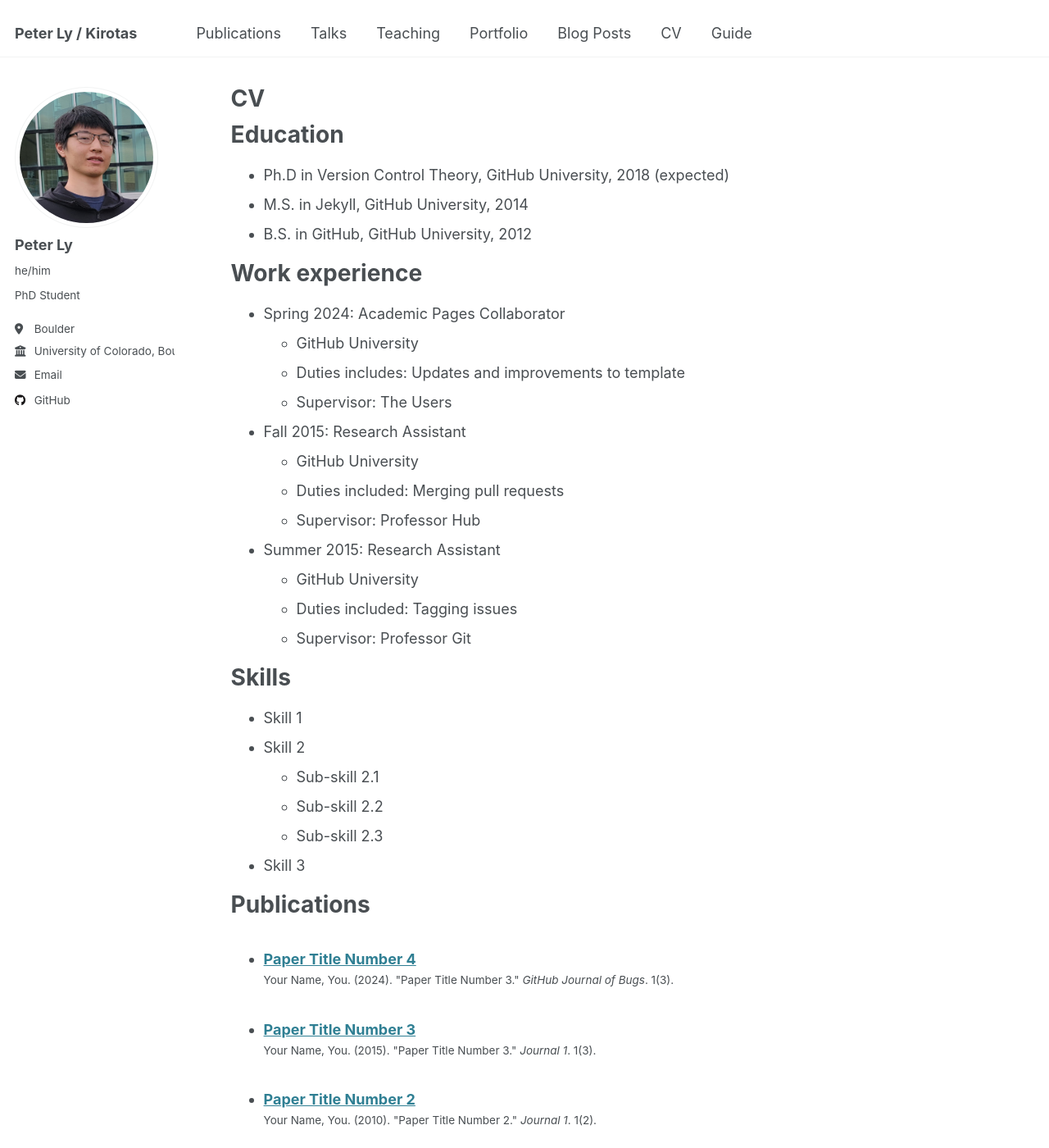
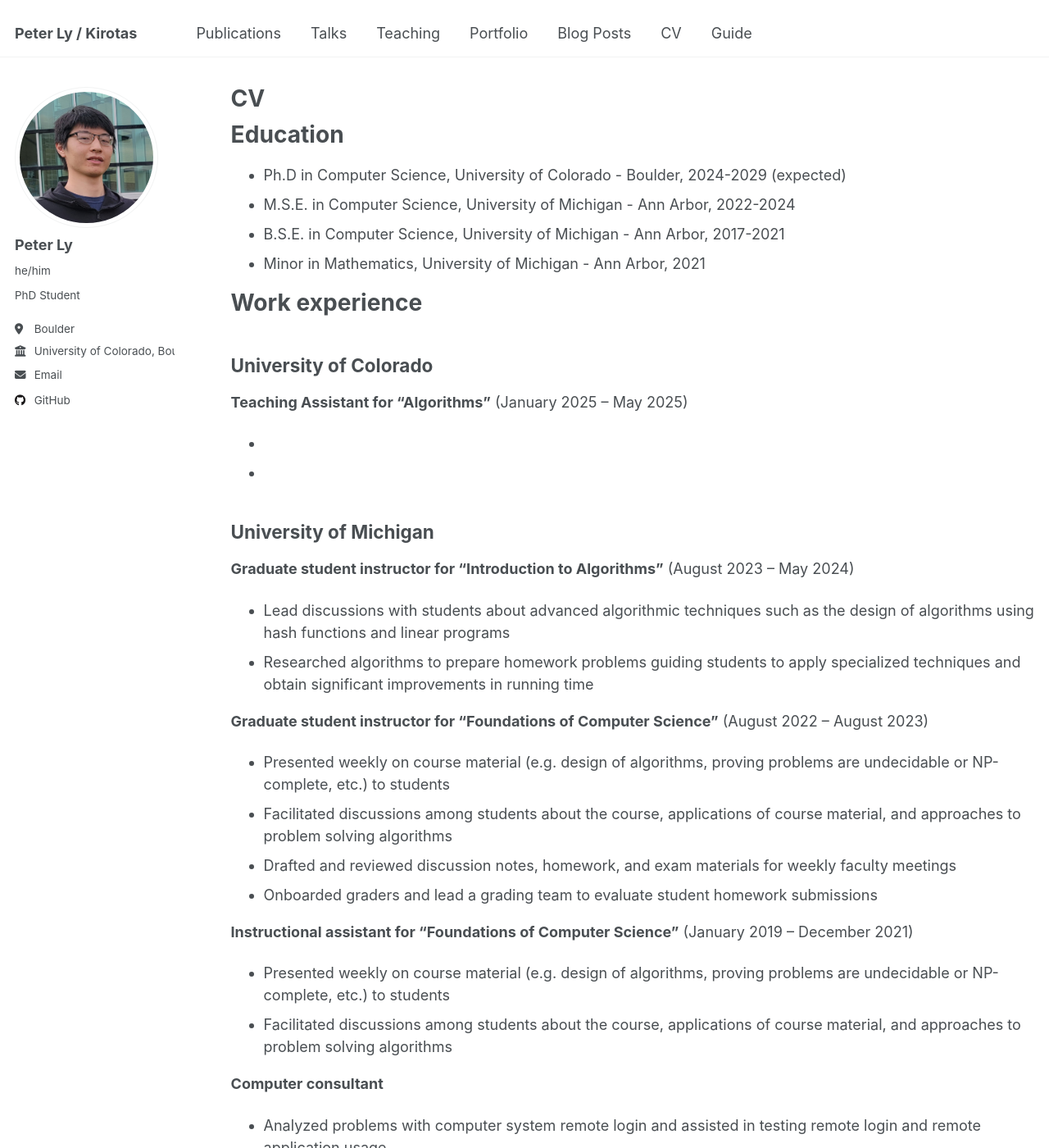
Before and after one commit to kirotas/kirotas.github.io, a Jekyll site: the page built from _pages/cv.md, in a window 1280 px wide and 1400 px high. Shown: the whole window at 82% size. Built offline with Jekyll 4.4.1, drawn with Linux system fonts in a browser that asks for light colours; some of the changed text lies outside the part shown.

Commit message:
Update cv.md

```diff
--- a/_pages/cv.md
+++ b/_pages/cv.md
@@ -11,35 +11,53 @@ redirect_from:
 
 Education
 ======
-* Ph.D in Version Control Theory, GitHub University, 2018 (expected)
-* M.S. in Jekyll, GitHub University, 2014
-* B.S. in GitHub, GitHub University, 2012
+* Ph.D in Computer Science, University of Colorado - Boulder, 2024-2029 (expected)
+* M.S.E. in Computer Science, University of Michigan - Ann Arbor, 2022-2024
+* B.S.E. in Computer Science, University of Michigan - Ann Arbor, 2017-2021
+* Minor in Mathematics, University of Michigan - Ann Arbor, 2021
 
 Work experience
 ======
-* Spring 2024: Academic Pages Collaborator
-  * GitHub University
-  * Duties includes: Updates and improvements to template
-  * Supervisor: The Users
 
-* Fall 2015: Research Assistant
-  * GitHub University
-  * Duties included: Merging pull requests
-  * Supervisor: Professor Hub
+University of Colorado
+-----
+**Teaching Assistant for "Algorithms"** (January 2025 -- May 2025)
+*
+*
 
-* Summer 2015: Research Assistant
-  * GitHub University
-  * Duties included: Tagging issues
-  * Supervisor: Professor Git
+University of Michigan
+------
+**Graduate student instructor for "Introduction to Algorithms"** (August 2023 -- May 2024)
+* Lead discussions with students about advanced algorithmic techniques such as the design of algorithms using hash functions and linear programs
+* Researched algorithms to prepare homework problems guiding students to apply specialized techniques and obtain significant improvements in running time
 
-Skills
-======
-* Skill 1
-* Skill 2
-  * Sub-skill 2.1
-  * Sub-skill 2.2
-  * Sub-skill 2.3
-* Skill 3
+**Graduate student instructor for "Foundations of Computer Science"** (August 2022 -- August 2023)
+* Presented weekly on course material (e.g. design of algorithms, proving problems are undecidable or NP-complete, etc.) to students
+* Facilitated discussions among students about the course, applications of course material, and approaches to problem solving algorithms
+* Drafted and reviewed discussion notes, homework, and exam materials for weekly faculty meetings
+* Onboarded graders and lead a grading team to evaluate student homework submissions
+
+**Instructional assistant for "Foundations of Computer Science"** (January 2019 -- December 2021)
+* Presented weekly on course material (e.g. design of algorithms, proving problems are undecidable or NP-complete, etc.) to students
+* Facilitated discussions among students about the course, applications of course material, and approaches to problem solving algorithms
+
+**Computer consultant**
+* Analyzed problems with computer system remote login and assisted in testing remote login and remote application usage
+* Determined weakness in existing code and restructured code yielding a 50\% speed increase in search operations
+* Prepared internal documentation for other employees to assist members of the college with Duo 2-factor authentication
+
+The Princeton Review
+------
+**Tutor** (February 2022 -- August 2022)
+* Assisted students from a variety of areas in learning concepts from various areas in mathematics (primarily in middle-school and high-school algebra and discrete mathematics)
+* Provided recommendations to students to enhance their independent study
+
+Velocity Research
+------
+**Software Engineering Intern** (July 2019 -- August 2019)
+* Developed online platform for facilitating equipment rentals which integrates secure credit card payments with existing scheduling software
+* Conducted user interviews to design a user experience for an equipment rental web service
+* Debugged existing platform search functionalities to reveal bugs in search functionality
 
 Publications
 ======
@@ -61,4 +79,4 @@ Teaching
 
 Service and leadership
 ======
-* Currently signed in to 43 different slack teams
+* University of Colorado - Boulder CSEN Prospect/affiliate match program (Autumn 2024)
```
